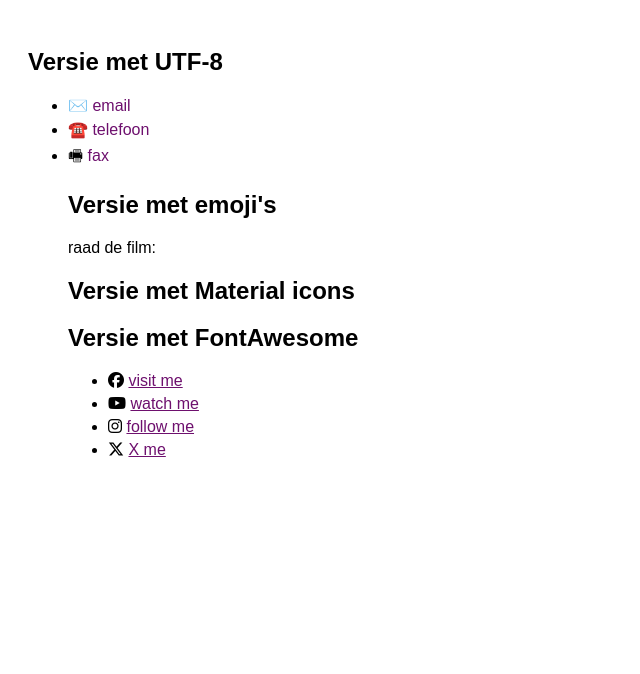
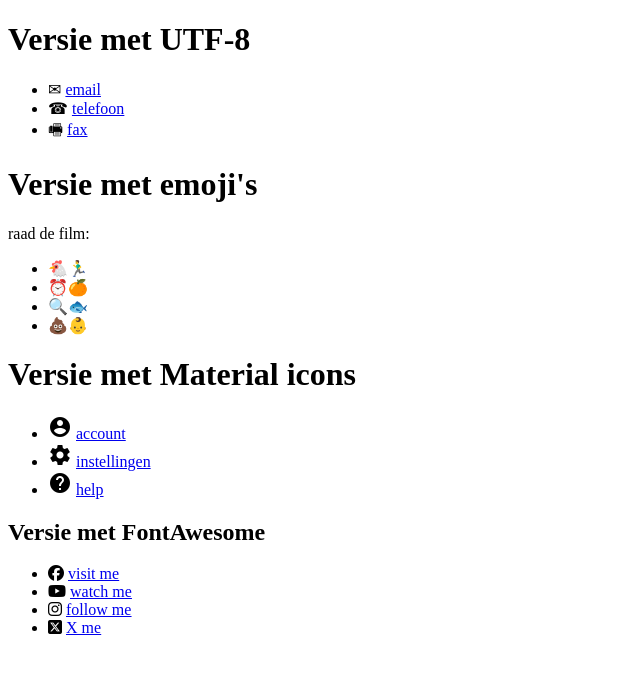
Before and after one commit to WDF-AhmadMohamadAli-2526/WDF-AhmadMohamadAli-2526, a website: page 02.HTMLBasis/IconenLijstjes/index.html in a window 1280 px wide. Shown: the whole page, without its empty margins (0-640 px from the left). Drawn offline with Linux system fonts and the light colour scheme.

Commit message:
MijnEerstePagina

```diff
--- a/02.HTMLBasis/IconenLijstjes/index.html
+++ b/02.HTMLBasis/IconenLijstjes/index.html
@@ -10,47 +10,39 @@
 
     <link rel="stylesheet" href="https://cdnjs.cloudflare.com/ajax/libs/font-awesome/6.5.0/css/all.min.css">
 
-      <style>
-        body {
-            font-family: Arial, sans-serif;
-            padding: 20px;
-        }
+</head>
 
-        ul {
-            list-style-type: disc;
-        }
+<body>
 
-        a {
-            text-decoration: none;
-            color: rgb(110, 16, 110);
-        }
+    <h1>Versie met UTF-8</h1>
+    <ul>
+        <li>&#x2709; <a href="#">email</a></li>
+        <li>&#x260E; <a href="#">telefoon</a></li>
+        <li>&#x1F5B7; <a href="#">fax</a></li>
+    </ul>
 
-        li {
-            margin-bottom: 5px;
-        }
-    </style>
+    <h1>Versie met emoji's</h1>
+    <p>raad de film:</p>
+    <ul>
+        <li>🐔🏃‍♂️</li>
+        <li>⏰🍊</li>
+        <li>🔍🐟</li>
+        <li>💩👶</li>
+    </ul>
 
-    <h2>Versie met UTF-8</h2>
+    <h1>Versie met Material icons</h1>
     <ul>
-        <li>✉️ <a href="#">email</a></li>
-        <li>☎️ <a href="#">telefoon</a></li>
-        <li>🖷 <a href="#">fax</a></li>
-        <h2>Versie met emoji's</h2>
-        <p>raad de film:</p>
-
-
-        <h2>Versie met Material icons</h2>
-
-
-
-
+        <li><span class="material-icons">account_circle</span> <a href="#">account</a></li>
+        <li><span class="material-icons">settings</span> <a href="#">instellingen</a></li>
+        <li><span class="material-icons">help</span> <a href="#">help</a></li>
+    </ul>
     <h2>Versie met FontAwesome</h2>
     <ul>
         <li><i class="fab fa-facebook"></i> <a href="https://www.facebook.com/"><u>visit me</u></a></li>
         <li><i class="fab fa-youtube"></i> <a href="https://www.youtube.com/"><u>watch me</u></a></li>
         <li><i class="fab fa-instagram"></i> <a href="https://www.instagram.com/"><u>follow me</u></a></li>
-  <li><i class="fab fa-x-twitter"></i> <a href="https://x.com/"><U>X me</U></a></li>
+        <li><i class="fa-brands fa-square-x-twitter"></i> <a href="https://x.com/"><U>X me</U></a></li>
     </ul>
-</head>
+</body>
 
-<body>
+</html>
```
Lines whose indentation alone changed are shown as unchanged.
